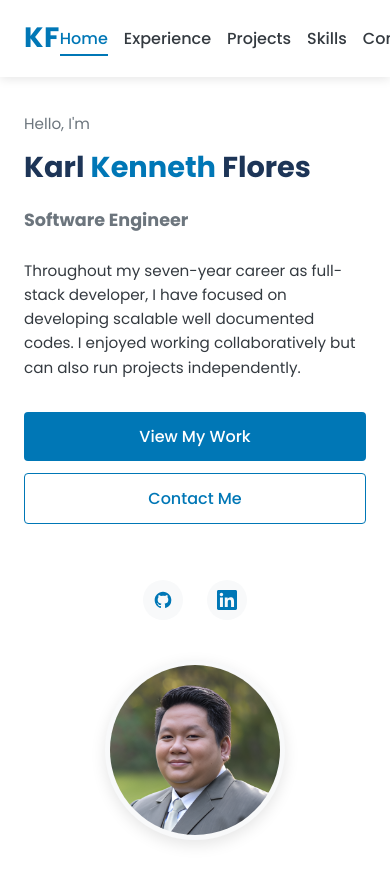
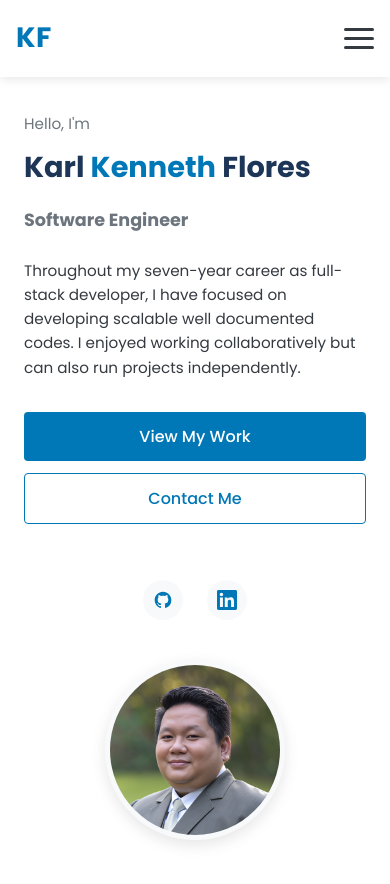
Before and after one commit to karlito0oo/portfolio, a React (Vite) app: page / in a window 390 px wide. Shown: the top 884 px of the page. Built offline with nearby package versions, Linux system fonts and the light colour scheme.

Commit message:
make navbar responsive

```diff
--- a/src/App.tsx
+++ b/src/App.tsx
@@ -18,12 +18,23 @@ function App() {
     return savedTheme || (prefersDark ? 'dark' : 'light')
   })
 
+  const [isMenuOpen, setIsMenuOpen] = useState(false)
+
   useEffect(() => {
     // Update data-theme attribute on document.documentElement when theme changes
     document.documentElement.setAttribute('data-theme', theme)
     // Save theme preference to localStorage
     localStorage.setItem('theme', theme)
   }, [theme])
+
+  useEffect(() => {
+    // Add or remove class to prevent body scrolling when menu is open
+    if (isMenuOpen) {
+      document.body.classList.add('menu-open')
+    } else {
+      document.body.classList.remove('menu-open')
+    }
+  }, [isMenuOpen])
 
   const toggleTheme = () => {
     setTheme(prevTheme => prevTheme === 'light' ? 'dark' : 'light')
@@ -36,6 +47,8 @@ function App() {
         setActiveSection={setActiveSection}
         theme={theme}
         toggleTheme={toggleTheme}
+        isMenuOpen={isMenuOpen}
+        setIsMenuOpen={setIsMenuOpen}
       />
 
       <main>
--- a/src/components/Navbar.tsx
+++ b/src/components/Navbar.tsx
@@ -6,9 +6,18 @@ interface NavbarProps {
   setActiveSection: (section: string) => void;
   theme: string;
   toggleTheme: () => void;
+  isMenuOpen: boolean;
+  setIsMenuOpen: (isOpen: boolean) => void;
 }
 
-const Navbar: React.FC<NavbarProps> = ({ activeSection, setActiveSection, theme, toggleTheme }) => {
+const Navbar: React.FC<NavbarProps> = ({
+  activeSection,
+  setActiveSection,
+  theme,
+  toggleTheme,
+  isMenuOpen,
+  setIsMenuOpen
+}) => {
   const navItems = [
     { id: 'home', label: 'Home' },
     { id: 'experience', label: 'Experience' },
@@ -17,17 +26,34 @@ const Navbar: React.FC<NavbarProps> = ({ activeSection, setActiveSection, theme,
     { id: 'contact', label: 'Contact' },
   ];
 
+  const toggleMenu = () => {
+    setIsMenuOpen(!isMenuOpen);
+  };
+
+  const handleNavClick = (section: string) => {
+    setActiveSection(section);
+    setIsMenuOpen(false); // Close menu after selection on mobile
+  };
+
   return (
     <header>
       <div className="container">
         <div className="logo">KF</div>
 
-        <div className="nav-wrapper">
+        <div className="hamburger-menu" onClick={toggleMenu}>
+          <span className={`hamburger-line ${isMenuOpen ? 'open' : ''}`}></span>
+          <span className={`hamburger-line ${isMenuOpen ? 'open' : ''}`}></span>
+          <span className={`hamburger-line ${isMenuOpen ? 'open' : ''}`}></span>
+        </div>
+
+        {isMenuOpen && <div className="menu-overlay" onClick={toggleMenu}></div>}
+
+        <div className={`nav-wrapper ${isMenuOpen ? 'open' : ''}`}>
           <nav>
             {navItems.map(item => (
               <button
                 key={item.id}
-                onClick={() => setActiveSection(item.id)}
+                onClick={() => handleNavClick(item.id)}
                 className={activeSection === item.id ? 'active' : ''}
               >
                 {item.label}
--- a/src/custom.css
+++ b/src/custom.css
@@ -927,3 +927,110 @@ nav button:hover::after, nav button.active::after {
   font-size: 1rem;
   line-height: 1.6;
 }
+
+/* Hamburger Menu */
+.hamburger-menu {
+  display: none;
+  flex-direction: column;
+  justify-content: space-between;
+  width: 30px;
+  height: 21px;
+  cursor: pointer;
+  z-index: 1100;
+}
+
+.hamburger-line {
+  display: block;
+  width: 100%;
+  height: 3px;
+  background-color: var(--text-color);
+  transition: all 0.3s ease;
+  border-radius: 2px;
+}
+
+.hamburger-line.open:nth-child(1) {
+  transform: translateY(9px) rotate(45deg);
+}
+
+.hamburger-line.open:nth-child(2) {
+  opacity: 0;
+}
+
+.hamburger-line.open:nth-child(3) {
+  transform: translateY(-9px) rotate(-45deg);
+}
+
+/* Media Queries for Responsive Navbar */
+@media (max-width: 767px) {
+  header .container {
+    padding: 1rem;
+  }
+
+  .hamburger-menu {
+    display: flex;
+  }
+
+  .nav-wrapper {
+    position: fixed;
+    top: 0;
+    right: -100%;
+    width: 80%;
+    max-width: 300px;
+    height: 100vh;
+    background-color: var(--card-background);
+    box-shadow: 0 0 15px rgba(0, 0, 0, 0.2);
+    flex-direction: column;
+    justify-content: flex-start;
+    padding: 5rem 2rem 2rem;
+    transition: right 0.3s ease;
+    z-index: 1000;
+  }
+
+  .nav-wrapper.open {
+    right: 0;
+  }
+
+  nav {
+    flex-direction: column;
+    width: 100%;
+    gap: 1.5rem;
+  }
+
+  nav button {
+    width: 100%;
+    text-align: left;
+    font-size: 1.1rem;
+    padding: 0.5rem 0;
+  }
+
+  .theme-toggle {
+    margin: 2rem 0 0;
+    align-self: flex-start;
+  }
+}
+
+/* Ensure body doesn't scroll when menu is open */
+body.menu-open {
+  overflow: hidden;
+}
+
+/* Menu Overlay */
+.menu-overlay {
+  position: fixed;
+  top: 0;
+  left: 0;
+  width: 100%;
+  height: 100%;
+  background-color: rgba(0, 0, 0, 0.6);
+  z-index: 999;
+  animation: fadeIn 0.3s ease forwards;
+}
+
+@keyframes fadeIn {
+  from {
+    opacity: 0;
+  }
+  to {
+    opacity: 1;
+  }
+}
```
